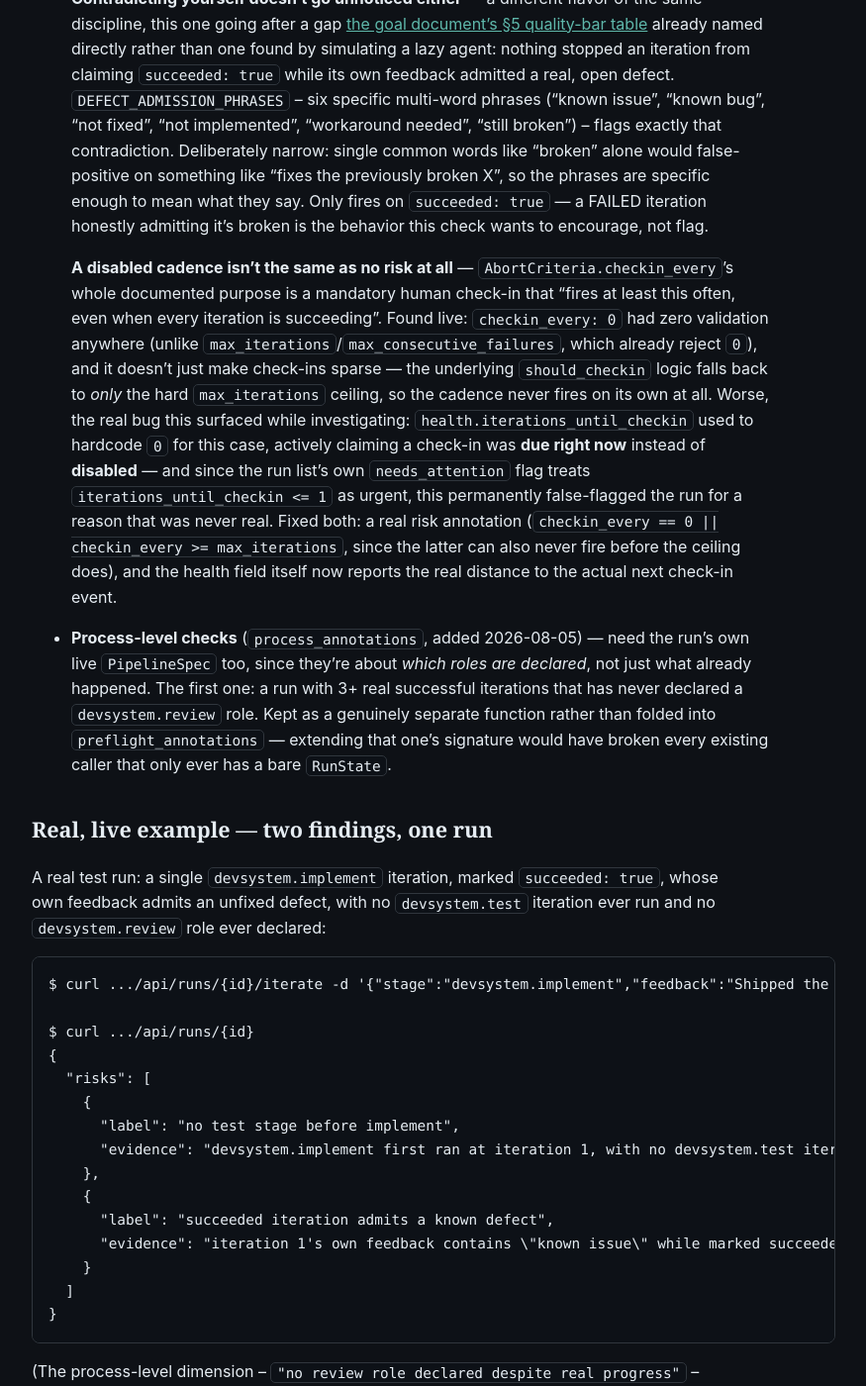
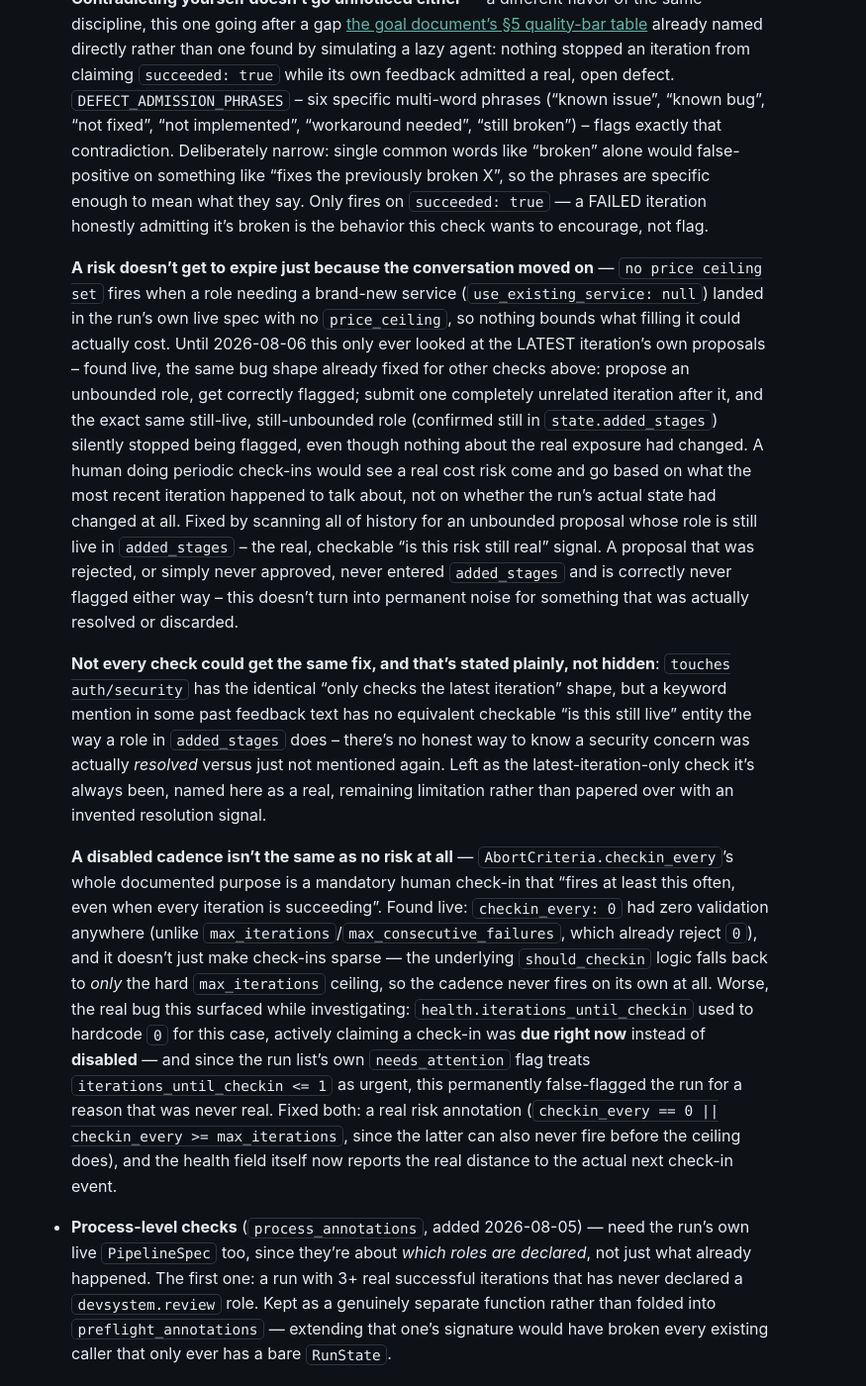
Before and after one commit to scimbe/CADS-devsystem-docs, a Jekyll site: the page built from _explanation/risk-annotations.md, in a window 1280 px wide and 1400 px high, scrolled down 867 px. Shown: the whole window at 99% size, without its empty margins (322-1197 px from the left). Built offline with Jekyll 4.4.1, drawn with Linux system fonts in a browser that asks for light colours.

Commit message:
explanation: document the price-ceiling check and its own staleness bug
Real, current gap: "no price ceiling set" was never covered on this
deep-dive page at all, even before CADS-devsystem@077c6e4's fix --
the only one of the five history-only checks missing entirely.

Documented what it checks, the real bug just fixed (a live cost risk
silently vanishing the moment an unrelated iteration followed it,
confirmed live before writing this), and named the honest limit: the
identical bug shape in touches auth/security was deliberately left
unfixed, since a keyword mention has no equivalent checkable
"resolved" signal a role's added_stages membership provides.

Hermetic Jekyll build confirmed green.

```diff
--- a/_explanation/risk-annotations.md
+++ b/_explanation/risk-annotations.md
@@ -43,6 +43,29 @@ LLM-judgment-in-disguise.
   on something like "fixes the previously broken X", so the phrases are specific enough to mean what
   they say. Only fires on `succeeded: true` — a FAILED iteration honestly admitting it's broken is
   the behavior this check wants to encourage, not flag.
+
+  **A risk doesn't get to expire just because the conversation moved on** — `no price ceiling set`
+  fires when a role needing a brand-new service (`use_existing_service: null`) landed in the run's
+  own live spec with no `price_ceiling`, so nothing bounds what filling it could actually cost. Until
+  2026-08-06 this only ever looked at the LATEST iteration's own proposals -- found live, the same
+  bug shape already fixed for other checks above: propose an unbounded role, get correctly flagged;
+  submit one completely unrelated iteration after it, and the exact same still-live, still-unbounded
+  role (confirmed still in `state.added_stages`) silently stopped being flagged, even though nothing
+  about the real exposure had changed. A human doing periodic check-ins would see a real cost risk
+  come and go based on what the most recent iteration happened to talk about, not on whether the
+  run's actual state had changed at all. Fixed by scanning all of history for an unbounded proposal
+  whose role is still live in `added_stages` -- the real, checkable "is this risk still real" signal.
+  A proposal that was rejected, or simply never approved, never entered `added_stages` and is
+  correctly never flagged either way -- this doesn't turn into permanent noise for something that was
+  actually resolved or discarded.
+
+  **Not every check could get the same fix, and that's stated plainly, not hidden**:
+  `touches auth/security` has the identical "only checks the latest iteration" shape, but a keyword
+  mention in some past feedback text has no equivalent checkable "is this still live" entity the way
+  a role in `added_stages` does -- there's no honest way to know a security concern was actually
+  *resolved* versus just not mentioned again. Left as the latest-iteration-only check it's always
+  been, named here as a real, remaining limitation rather than papered over with an invented
+  resolution signal.
 
   **A disabled cadence isn't the same as no risk at all** — `AbortCriteria.checkin_every`'s whole
   documented purpose is a mandatory human check-in that "fires at least this often, even when every
```
